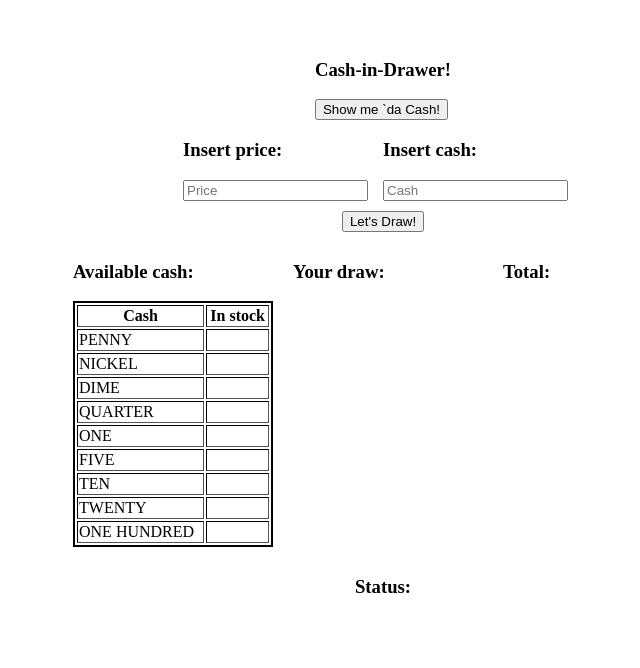
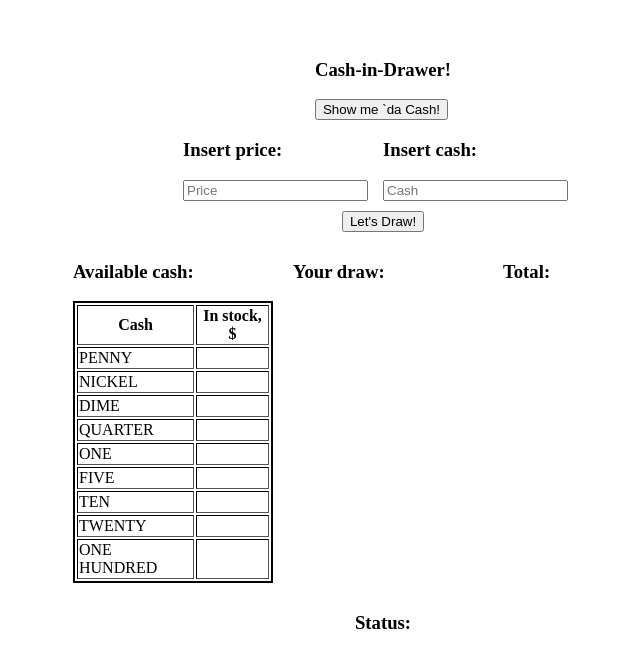
Before and after one commit to dumko23/freeCodeCamp, a plain HTML site: page JavaScript Algorithms and Data Structures Projects/Cash Register/index.html in a window 1280 px wide. Shown: the whole page, without its empty margins (257-897 px from the left). Drawn offline with Linux system fonts and the light colour scheme.

Commit message:
Update index.html

```diff
--- a/JavaScript Algorithms and Data Structures Projects/Cash Register/index.html
+++ b/JavaScript Algorithms and Data Structures Projects/Cash Register/index.html
@@ -35,7 +35,7 @@
             <table border="2px">
                 <tr>
                     <th>Cash</th>
-                    <th>In stock</th>
+                    <th>In stock, $</th>
                 </tr>
                 <tr>
                     <td>PENNY</td>
```
